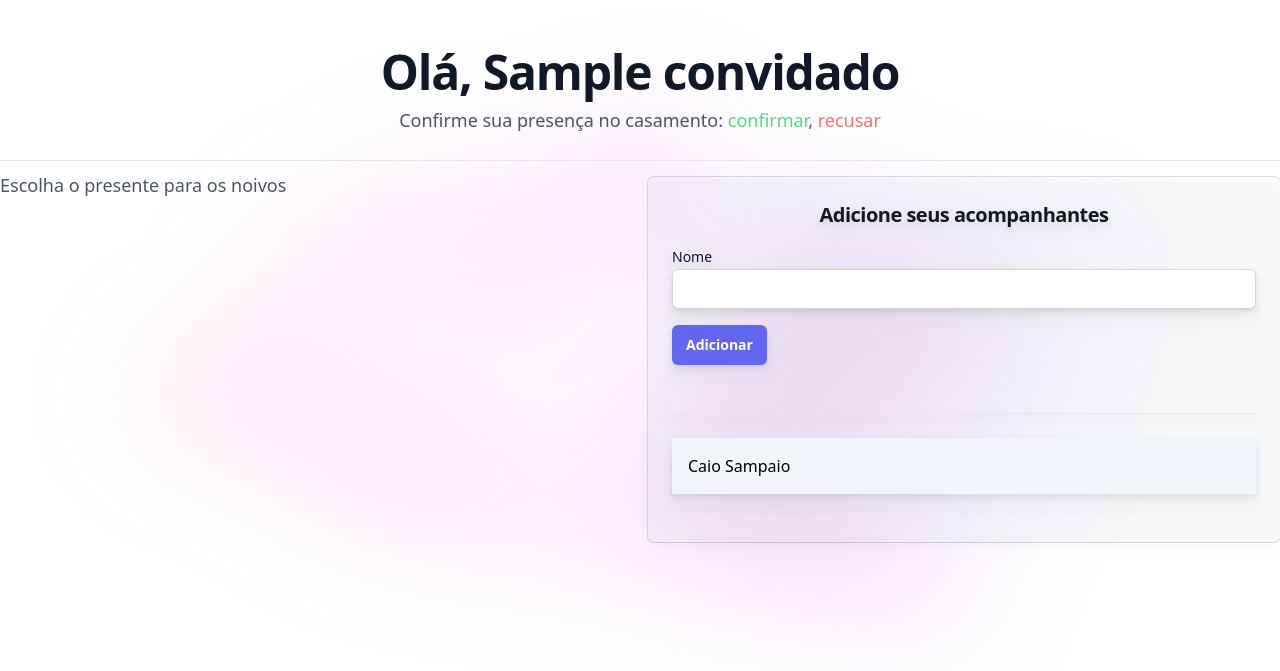
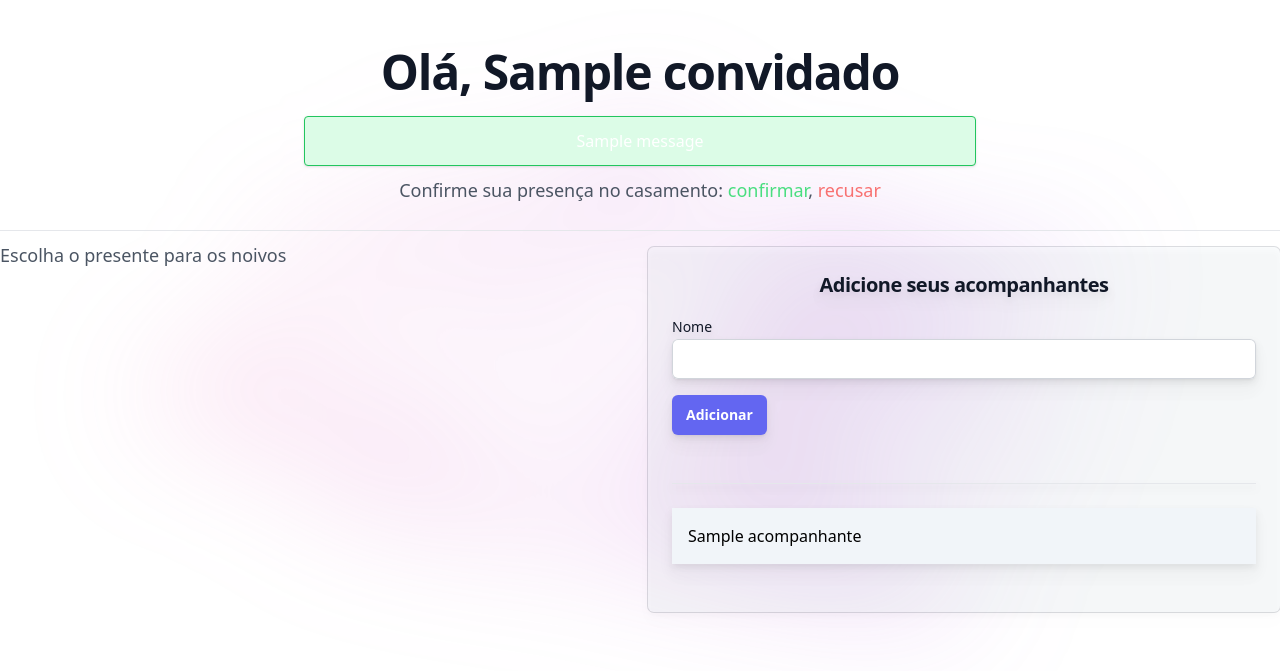
Before and after one commit to jonasr1/lista-presentes, a Django app: a page that uses templates/base.html in a window 1280 px wide. Shown: the top 671 px of the page. Run offline with Django 5.2, Linux system fonts and the light colour scheme; tables that the repository leaves empty hold one stand-in row (values such as "Sample post"); one stand-in notice (Sample message) is shown; some libraries are stand-ins or nearby versions.

Commit message:
Alterações nos templates e configurações: - Atualização do idioma para pt-BR nos templates. - Inclusão de link para acesso aos convites em lista_convidados.html. - Alterações na configuração de mensagens e inclusão do app 'livereload' em settings.py. - Alteração no idioma da página para pt-BR no arquivo base.html.

```diff
--- a/convidados/templates/convidados.html
+++ b/convidados/templates/convidados.html
@@ -3,8 +3,32 @@
 {% block 'body' %}
     <div class="max-w-7xl mx-auto mt-12">
         <div class="mx-auto max-w-2xl text-center">
+            <h2 class="text-balance text-4xl font-semibold tracking-tight text-gray-900 sm:text-5xl">Olá, {{convidado.nome_convidado}}</h2>
 
-            <h2 class="text-balance text-4xl font-semibold tracking-tight text-gray-900 sm:text-5xl">Olá, {{convidado.nome_convidado}}</h2>
+        {% if messages %}
+            <div class="mt-5">
+                <div class="space-y-4">
+                    {% for message in messages %}
+                        <div class="px-4 py-3 rounded shadow text-white
+                            {% if 'success' in message.tags %}
+                                bg-green-100 border border-green-500 text-green-700 px-4 py-3 rounded
+                            {% elif 'error' in message.tags %}
+                                bg-red-100 border border-red-500 text-red-700 px-4 py-3 rounded
+                            {% elif 'warning' in message.tags %}
+                                bg-yellow-100 border border-yellow-500 text-yellow-700 px-4 py-3 rounded
+                            {% elif 'info' in message.tags %}
+                                bg-blue-100 border border-blue-500 text-blue-700 px-4 py-3 rounded
+                            {% else %}
+                                bg-gray-100 border border-gray-500 text-black-700 px-4 py-3 rounded
+                            {% endif %}"
+                            role="alert">
+                            {{ message }}
+                        </div>
+                    {% endfor %}
+                </div>
+            </div>
+        {% endif %}
+
 
             {% if convidado.status == 'AC' %}
                 <p class="mt-2 text-lg leading-8 text-gray-600">Confirme sua presença no casamento: <a href="{% url 'responder_presenca' %}?resposta=C&token={{convidado.token}}" class="text-green-400">confirmar</a>, <a href="{% url 'responder_presenca' %}?resposta=R&token={{convidado.token}}" class="text-red-400">recusar</a></p>
@@ -61,7 +85,9 @@
             <div class="bg-slate-200/20 p-6 rounded-md mt-4  drop-shadow-lg ring-1 ring-gray-600/20">
 
                 <h2 class="text-balance text-xl font-semibold tracking-tight text-gray-900 text-center">Adicione seus acompanhantes</h2>
-                <form action="" method="POST">
+                <form action="adicionar_acompanhantes" method="POST">
+                    {% csrf_token %}
+                    <input type="hidden" name="token" value="{{ convidado.token }}">
                     <label class="mt-4 block text-sm leading-6 text-gray-900">Nome</label>
                     <input type="text" name="nome" class="block w-full rounded-md border-0 px-3.5 py-2 text-gray-900 shadow-sm ring-1 ring-inset ring-gray-300 placeholder:text-gray-400 focus:ring-2 focus:ring-inset focus:ring-indigo-600 sm:text-sm sm:leading-6">
                     <input type="submit" class="rounded-md mt-4 bg-indigo-500 px-3.5 py-2.5 text-sm font-semibold text-white shadow-sm hover:bg-indigo-400 focus-visible:outline focus-visible:outline-2 focus-visible:outline-offset-2 focus-visible:outline-indigo-400 cursor-pointer" value="Adicionar">
@@ -71,13 +97,14 @@
                 <hr>
                 <br>
                 <ul>
-
-                        <li class="bg-slate-100 p-4">
-                            Caio Sampaio
-
-                        </li>
-                        <br>
-
+                    {% for acompanhante in acompanhantes %}
+                    <li class="bg-slate-100 p-4">{{acompanhante.nome}}</li>
+                    <br>
+                    {% empty %}
+                    <li class="mt-4 block w-full rounded-md px-3.5 py-2 text-gray-900 shadow-sm ring-1 ring-inset ring-gray-300 sm:text-sm sm:leading-6">
+                        Nenhum acompanhante registrado. Fique à vontade para adicionar um!
+                    </li>
+                    {% endfor %}
                 </ul>
 
             </div>
@@ -86,5 +113,4 @@
 
 
     </div>
-
 {% endblock %}
--- a/noivos/templates/lista_convidados.html
+++ b/noivos/templates/lista_convidados.html
@@ -64,6 +64,10 @@
             <p class="text-sm font-semibold leading-6 text-gray-900">{{convidado.nome_convidado}}</p>
             <p class="mt-1 truncate text-xs leading-5 text-gray-500">{{convidado.whatsapp}}</p>
             <p class="mt-1 text-xs leading-5 text-gray-500">{{convidado.link_convite}}</p>
+            <a href="{% url 'convidados' %}?token={{ convidado.token }}" class="text-blue-700 hover:text-blue-900 text-[11px]">
+              Acessar Convites
+            </a>
+
           </div>
         </div>
         <span
--- a/templates/base.html
+++ b/templates/base.html
@@ -1,5 +1,5 @@
 <!DOCTYPE html>
-<html lang="en">
+<html lang="pt-BR">
   <head>
     <meta charset="UTF-8" />
     <meta name="viewport" content="width=device-width, initial-scale=1.0" />
```
Also changed, not shown: core/settings.py (+18 -0 lines).
